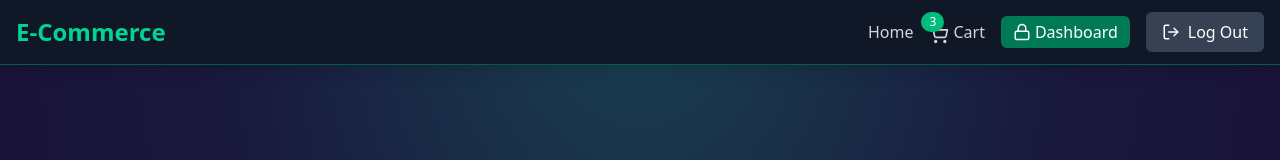
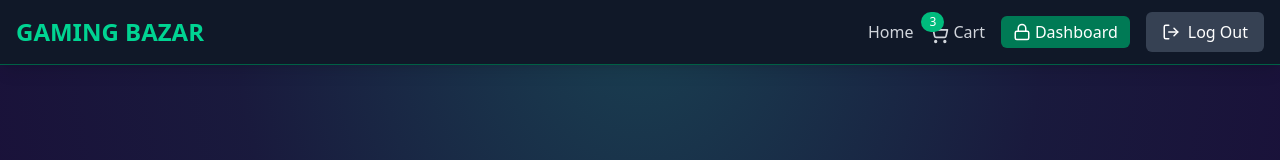
Before and after one commit to Sajit21/Ecommerce_Project, a React (Vite) app in the folder client/: page / in a window 1280 px wide. Shown: the top 160 px of the page. Built offline with nearby package versions, Linux system fonts and the light colour scheme.

Commit message:
feat: implement of axios

```diff
--- a/client/src/components/Navbar.jsx
+++ b/client/src/components/Navbar.jsx
@@ -16,7 +16,7 @@ const Navbar = () => {
             to="/"
             className="text-2xl font-bold text-emerald-400 items-center space-x-2 flex"
           >
-            E-Commerce
+           GAMING BAZAR
           </Link>
 
           <nav className="flex flex-wrap items-center gap-4">
--- /dev/null
+++ b/client/src/lib/axios.js
@@ -0,0 +1,14 @@
+
+
+
+import axios from  "axios"
+//import.meta.mode is a special variable in Vite (a modern frontend build tool).
+
+const axiosInstance =axios.create
+({
+    baseURL :import.meta.mode==="development" ? "http://localhost:3000/api" : "/api",
+    withCredentials:true
+})
+
+
+export default axiosInstance;
```
Also changed, not shown: client/src/stores/useUserStore.js (added).
